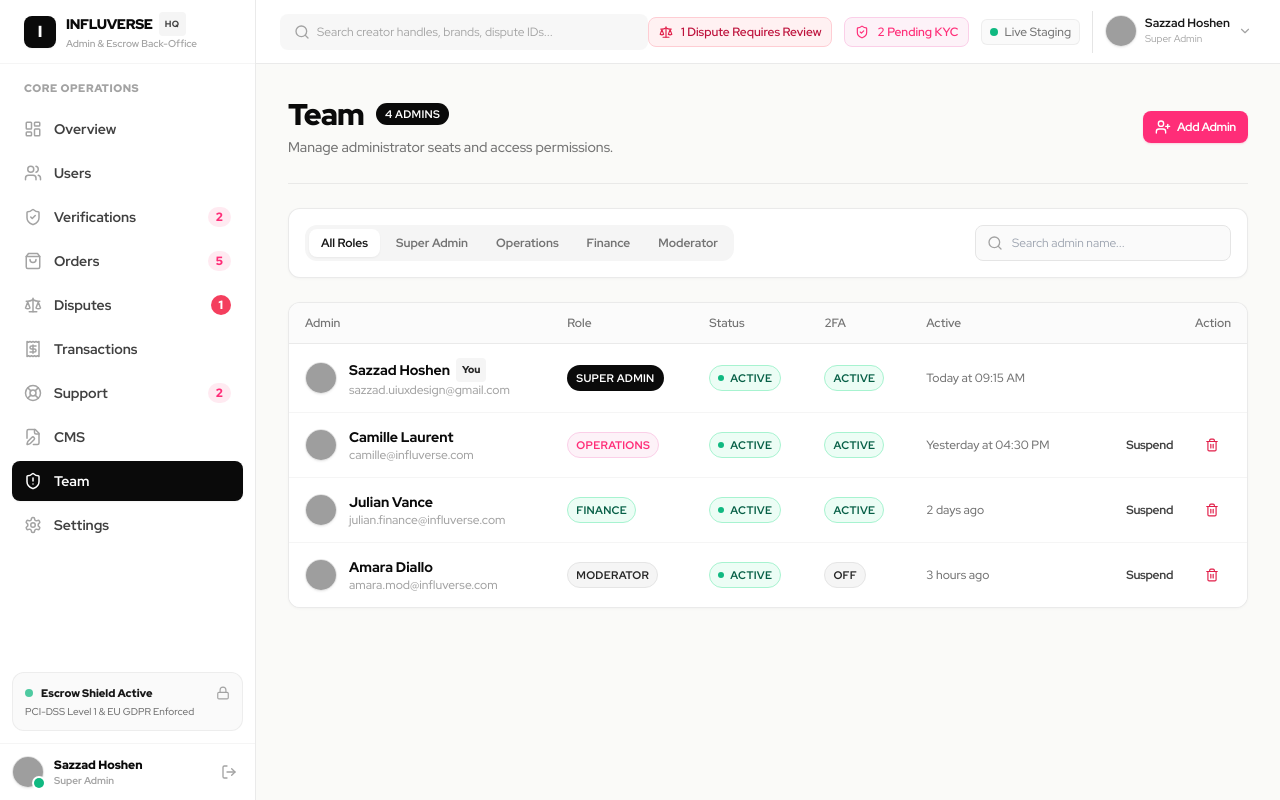
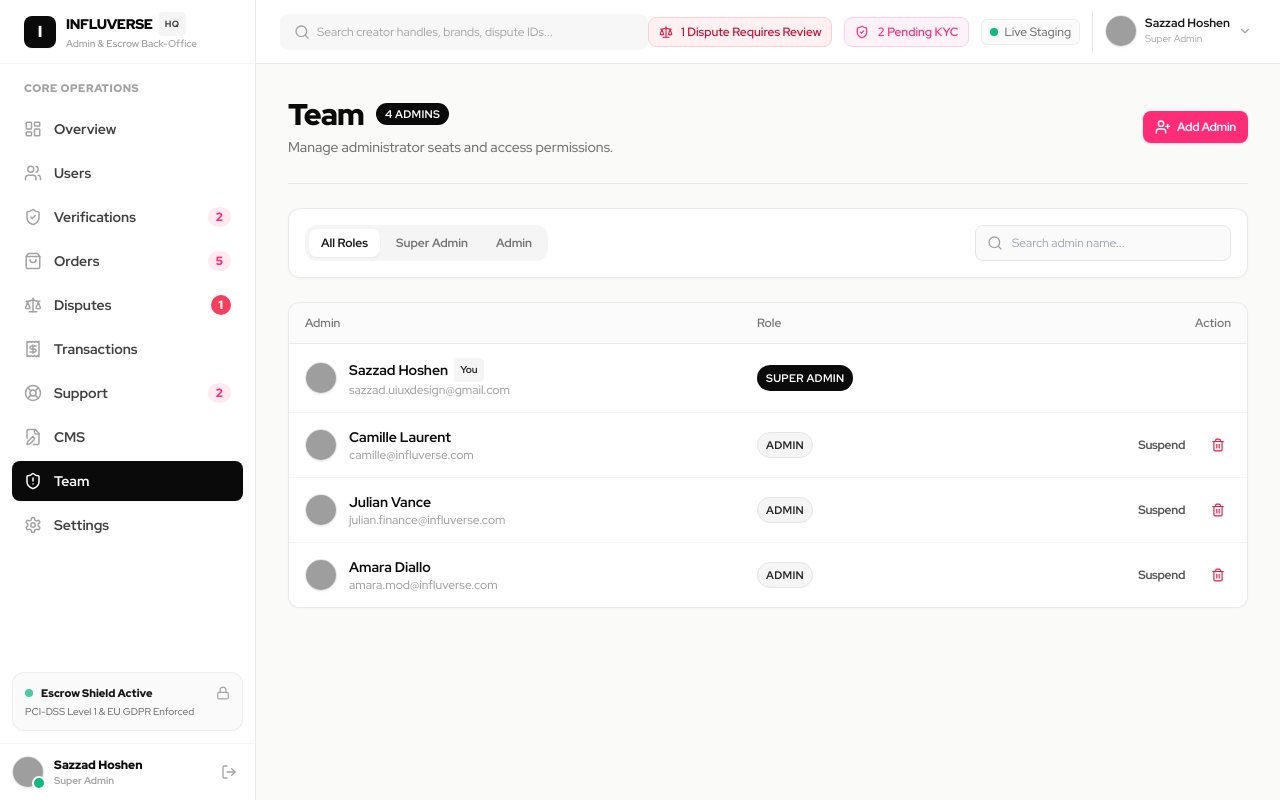
Before and after one commit to BeingSazzad/Influencer-Dashboard, a React (Vite) app: page /team in a window 1280 px wide. Built offline with nearby package versions, Linux system fonts and the light colour scheme; grey boxes are pictures that could not be loaded; a web font is replaced by a local one.

Commit message:
refactor(team): remove 2FA and active columns, simplify roles to Admin and Super Admin

```diff
--- a/src/lib/constants.ts
+++ b/src/lib/constants.ts
@@ -31,7 +31,7 @@ export const INITIAL_ADMIN_TEAM: AdminUser[] = [
     name: 'Camille Laurent',
     email: 'camille@influverse.com',
     avatar: 'https://images.unsplash.com/photo-1580489944761-15a19d654956?auto=format&fit=crop&w=400&q=80',
-    role: 'operations',
+    role: 'admin',
     status: 'active',
     twoFactorEnabled: true,
     lastLogin: 'Yesterday at 04:30 PM',
@@ -42,7 +42,7 @@ export const INITIAL_ADMIN_TEAM: AdminUser[] = [
     name: 'Julian Vance',
     email: 'julian.finance@influverse.com',
     avatar: 'https://images.unsplash.com/photo-1507003211169-0a1dd7228f2d?auto=format&fit=crop&w=400&q=80',
-    role: 'finance',
+    role: 'admin',
     status: 'active',
     twoFactorEnabled: true,
     lastLogin: '2 days ago',
@@ -53,7 +53,7 @@ export const INITIAL_ADMIN_TEAM: AdminUser[] = [
     name: 'Amara Diallo',
     email: 'amara.mod@influverse.com',
     avatar: 'https://images.unsplash.com/photo-1573496359142-b8d87734a5a2?auto=format&fit=crop&w=400&q=80',
-    role: 'moderator',
+    role: 'admin',
     status: 'active',
     twoFactorEnabled: false,
     lastLogin: '3 hours ago',
--- a/src/pages/dashboard/TeamPage.tsx
+++ b/src/pages/dashboard/TeamPage.tsx
@@ -3,25 +3,20 @@ import { useAppDispatch, useAppSelector } from '@/store/hooks';
 import {
   addAdminMember,
   removeAdminMember,
-  updateAdminRole,
   toggleAdminStatus,
   setTeamSearch,
   setTeamRoleFilter,
 } from '@/store/slices/teamSlice';
-import { AdminUser, AdminRole } from '@/types/admin.types';
+import { AdminRole } from '@/types/admin.types';
 import { PageHeader } from '@/components/shared/PageHeader';
-import { Card, CardHeader, CardTitle, CardContent } from '@/components/ui/Card';
+import { Card } from '@/components/ui/Card';
 import { Table, TableHeader, TableBody, TableRow, TableHead, TableCell } from '@/components/ui/Table';
 import { Button } from '@/components/ui/Button';
 import { Input } from '@/components/ui/Input';
 import { Badge } from '@/components/ui/Badge';
 import { Avatar } from '@/components/ui/Avatar';
 import { Modal } from '@/components/ui/Modal';
-import {
-  UserPlus,
-  Trash2,
-  Search,
-} from 'lucide-react';
+import { UserPlus, Trash2, Search } from 'lucide-react';
 
 export const TeamPage: React.FC = () => {
   const dispatch = useAppDispatch();
@@ -32,11 +27,10 @@ export const TeamPage: React.FC = () => {
   const [isInviteModalOpen, setIsInviteModalOpen] = useState(false);
   const [name, setName] = useState('');
   const [email, setEmail] = useState('');
-  const [role, setRole] = useState<AdminRole>('operations');
+  const [role, setRole] = useState<AdminRole>('admin');
   const [avatar, setAvatar] = useState(
     'https://images.unsplash.com/photo-1534528741775-53994a69daeb?auto=format&fit=crop&w=400&q=80'
   );
-  const [twoFactorEnabled, setTwoFactorEnabled] = useState(true);
 
   const filteredMembers = members.filter((m) => {
     const matchesSearch =
@@ -57,28 +51,13 @@ export const TeamPage: React.FC = () => {
         role,
         avatar,
         status: 'active',
-        twoFactorEnabled,
+        twoFactorEnabled: false,
       })
     );
 
     setName('');
     setEmail('');
     setIsInviteModalOpen(false);
-  };
-
-  const getRoleBadgeVariant = (r: AdminRole) => {
-    switch (r) {
-      case 'super_admin':
-        return 'default';
-      case 'finance':
-        return 'success';
-      case 'operations':
-        return 'pink';
-      case 'moderator':
-        return 'neutral';
-      default:
-        return 'neutral';
-    }
   };
 
   return (
@@ -108,21 +87,23 @@ export const TeamPage: React.FC = () => {
       <Card className="p-4">
         <div className="flex flex-col sm:flex-row items-center justify-between gap-4">
           <div className="flex items-center gap-1 bg-neutral-100 p-1 rounded-xl self-start">
-            {(['all', 'super_admin', 'operations', 'finance', 'moderator'] as const).map(
-              (r) => (
+            {[
+              { id: 'all', label: 'All Roles' },
+              { id: 'super_admin', label: 'Super Admin' },
+              { id: 'admin', label: 'Admin' },
+            ].map((tab) => (
               <button
-                  key={r}
-                  onClick={() => dispatch(setTeamRoleFilter(r))}
-                  className={`px-3 py-1.5 text-xs font-bold rounded-lg transition-all capitalize ${
-                    filterRole === r
+                key={tab.id}
+                onClick={() => dispatch(setTeamRoleFilter(tab.id as 'all' | AdminRole))}
+                className={`px-3 py-1.5 text-xs font-bold rounded-lg transition-all ${
+                  filterRole === tab.id
                     ? 'bg-white text-neutral-900 shadow-sm'
                     : 'text-neutral-500 hover:text-neutral-900'
                 }`}
               >
-                  {r === 'all' ? 'All Roles' : r.replace('_', ' ')}
+                {tab.label}
               </button>
-              )
-            )}
+            ))}
           </div>
 
           <div className="relative w-full sm:w-64">
@@ -145,24 +126,29 @@ export const TeamPage: React.FC = () => {
             <TableRow>
               <TableHead>Admin</TableHead>
               <TableHead>Role</TableHead>
-              <TableHead>Status</TableHead>
-              <TableHead>2FA</TableHead>
-              <TableHead>Active</TableHead>
               <TableHead className="text-right">Action</TableHead>
             </TableRow>
           </TableHeader>
           <TableBody>
             {filteredMembers.map((member) => (
-              <TableRow key={member.id}>
+              <TableRow
+                key={member.id}
+                className={member.status === 'suspended' ? 'opacity-60 bg-neutral-50/50' : ''}
+              >
                 <TableCell>
                   <div className="flex items-center gap-3">
                     <Avatar src={member.avatar} name={member.name} size="sm" />
                     <div>
-                      <div className="font-extrabold text-neutral-950 flex items-center gap-1.5 text-sm">
+                      <div className="font-bold text-neutral-950 flex items-center gap-1.5 text-sm">
                         <span>{member.name}</span>
                         {member.id === currentUser?.id && (
-                          <span className="text-[10px] bg-neutral-100 text-neutral-800 px-1.5 py-0.5 rounded font-black">
+                          <span className="text-[10px] bg-neutral-100 text-neutral-800 px-1.5 py-0.5 rounded font-bold">
                             You
+                          </span>
+                        )}
+                        {member.status === 'suspended' && (
+                          <span className="text-[10px] bg-rose-50 text-rose-600 px-1.5 py-0.5 rounded font-bold">
+                            Suspended
                           </span>
                         )}
                       </div>
@@ -172,32 +158,9 @@ export const TeamPage: React.FC = () => {
                 </TableCell>
 
                 <TableCell>
-                  <Badge variant={getRoleBadgeVariant(member.role)} size="sm">
-                    {member.role.replace('_', ' ')}
+                  <Badge variant={member.role === 'super_admin' ? 'default' : 'neutral'} size="sm">
+                    {member.role === 'super_admin' ? 'Super Admin' : 'Admin'}
                   </Badge>
-                </TableCell>
-
-                <TableCell>
-                  <Badge
-                    variant={member.status === 'active' ? 'success' : 'danger'}
-                    size="sm"
-                    dot
-                  >
-                    {member.status}
-                  </Badge>
-                </TableCell>
-
-                <TableCell>
-                  <Badge
-                    variant={member.twoFactorEnabled ? 'success' : 'neutral'}
-                    size="sm"
-                  >
-                    {member.twoFactorEnabled ? 'Active' : 'Off'}
-                  </Badge>
-                </TableCell>
-
-                <TableCell className="text-neutral-500 text-xs">
-                  {member.lastLogin}
                 </TableCell>
 
                 <TableCell className="text-right">
@@ -206,6 +169,7 @@ export const TeamPage: React.FC = () => {
                       <Button
                         variant="ghost"
                         size="sm"
+                        className="text-xs font-bold text-neutral-600 hover:text-neutral-900"
                         onClick={() => dispatch(toggleAdminStatus(member.id))}
                       >
                         {member.status === 'active' ? 'Suspend' : 'Activate'}
@@ -213,7 +177,7 @@ export const TeamPage: React.FC = () => {
                       <Button
                         variant="ghost"
                         size="sm"
-                        className="text-rose-600 hover:bg-rose-50"
+                        className="text-rose-600 hover:bg-rose-50 p-1.5"
                         onClick={() => dispatch(removeAdminMember(member.id))}
                       >
                         <Trash2 className="w-3.5 h-3.5" />
@@ -232,8 +196,8 @@ export const TeamPage: React.FC = () => {
         <Modal
           isOpen={true}
           onClose={() => setIsInviteModalOpen(false)}
-          title="Add New Administrator"
-          description="Issue an operational key and role assignment to a team member."
+          title="Add Admin"
+          description="Invite a new administrator to the dashboard."
           maxWidth="md"
           footer={
             <>
@@ -245,14 +209,14 @@ export const TeamPage: React.FC = () => {
                 Cancel
               </Button>
               <Button variant="accent" size="sm" onClick={handleCreateAdmin}>
-                Grant Admin Access
+                Add Admin
               </Button>
             </>
           }
         >
           <form onSubmit={handleCreateAdmin} className="space-y-4">
             <Input
-              label="Full Legal Name"
+              label="Name"
               value={name}
               onChange={(e) => setName(e.target.value)}
               placeholder="e.g. Elena Rostova"
@@ -260,7 +224,7 @@ export const TeamPage: React.FC = () => {
             />
 
             <Input
-              label="Company Email"
+              label="Email"
               type="email"
               value={email}
               onChange={(e) => setEmail(e.target.value)}
@@ -270,36 +234,24 @@ export const TeamPage: React.FC = () => {
 
             <div className="space-y-1.5">
               <label className="text-xs font-semibold uppercase tracking-wider text-neutral-600">
-                Security Role
+                Role
               </label>
               <select
                 value={role}
                 onChange={(e) => setRole(e.target.value as AdminRole)}
                 className="w-full h-10 px-3 text-xs bg-white border border-neutral-200 rounded-lg outline-none focus:border-brand-pink"
               >
-                <option value="operations">Operations Manager</option>
-                <option value="finance">Finance & Escrow Signatory</option>
-                <option value="moderator">Content & Trust Moderator</option>
-                <option value="super_admin">Super Administrator</option>
+                <option value="admin">Admin</option>
+                <option value="super_admin">Super Admin</option>
               </select>
             </div>
 
             <Input
-              label="Avatar Image URL"
+              label="Avatar URL (Optional)"
               value={avatar}
               onChange={(e) => setAvatar(e.target.value)}
               placeholder="https://..."
             />
-
-            <label className="flex items-center gap-2 pt-2 cursor-pointer select-none text-xs text-neutral-700">
-              <input
-                type="checkbox"
-                checked={twoFactorEnabled}
-                onChange={(e) => setTwoFactorEnabled(e.target.checked)}
-                className="w-4 h-4 rounded text-brand-black"
-              />
-              <span>Mandate Two-Factor Authentication (2FA) upon first login</span>
-            </label>
           </form>
         </Modal>
       )}
--- a/src/types/admin.types.ts
+++ b/src/types/admin.types.ts
@@ -1,4 +1,4 @@
-export type AdminRole = 'super_admin' | 'operations' | 'finance' | 'moderator';
+export type AdminRole = 'super_admin' | 'admin';
 
 export interface AdminUser {
   id: string;
```
Lines whose indentation alone changed are shown as unchanged.
